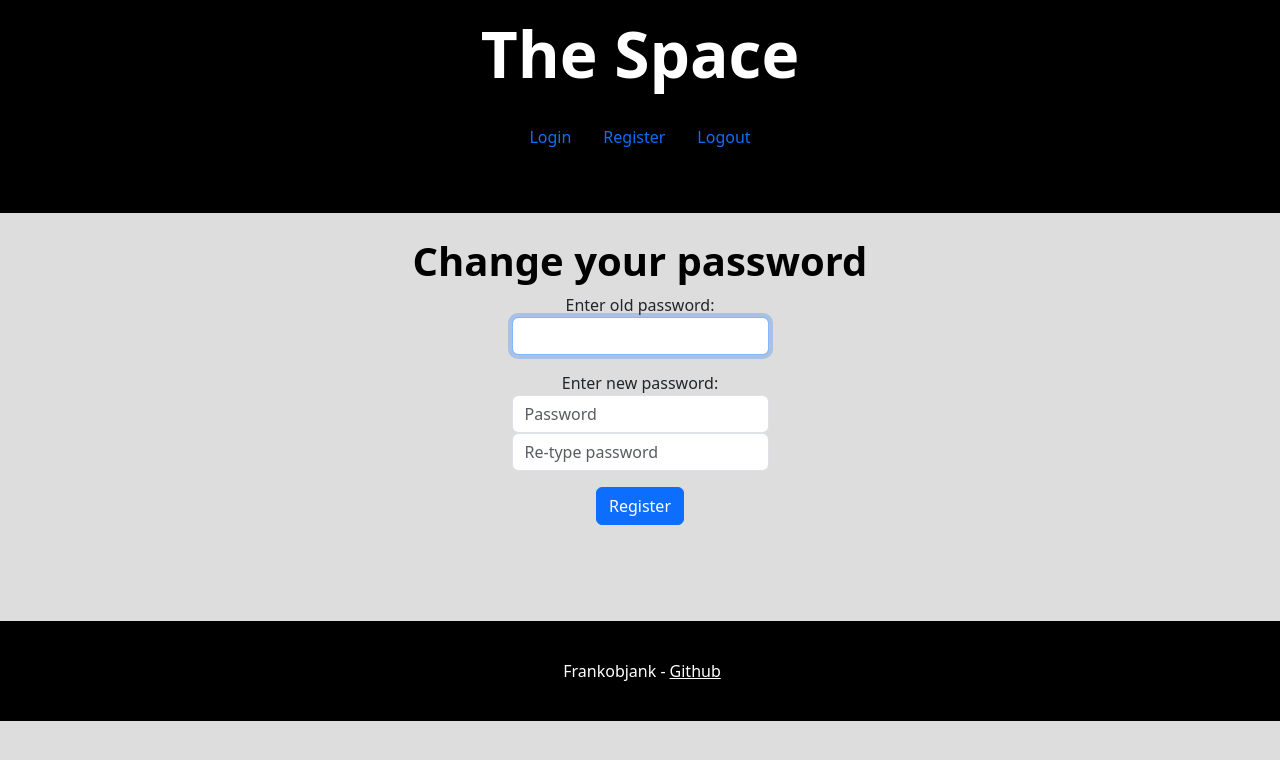
After one commit to frankobjank/cs50_final_project, a Flask app: page /change_password in a window 1280 px wide. The commit adds this page. Shown: the top 760 px of the page. Run offline with Flask 3, Linux system fonts and the light colour scheme; parts of the project's set-up code (start-up, migrations or seed data) failed here and were passed over.

Commit message:
In middle of adding login, logout, register, change password

```diff
--- a/app.py
+++ b/app.py
@@ -1,9 +1,13 @@
+# Python modules
 import flask as fl
-import minesweeper_game
 from flask_session import Session
 import sqlite3
-from time import time, strftime, localtime
+from time import time
+import werkzeug.security as ws
+
+# Python files
 from helpers import dict_factory, to_percent
+import minesweeper_game
 
 # link to access app for debug http://127.0.0.1:5000
 
@@ -129,12 +133,6 @@ def minesweeper_stats():
                 "SELECT score, win, date FROM ms_stats WHERE user_id = ? AND mode = ? AND score != 0", ("1", mode)
             )
 
-    ### To format date::
-    # for mode, response in db_responses.items():
-    #     for r in response:
-    #         r["date"] = strftime("%Y-%m-%d %H:%M:%S", localtime(r["date"]))
-    #         print(f"{mode}: {r}")
-
     # Calculate win rate and average time for win, best time for all modes
     data = {"easy": {}, "medium": {}, "hard": {}}  # {"easy": {win_rate: 0, ...} ...}
 
@@ -175,7 +173,152 @@ def minesweeper_stats():
     return fl.render_template("minesweeper_stats.html", data=data)
 
 
+@app.route("/login", methods=["GET", "POST"])
+def login():
+    """Log user in"""
+
+    # Forget any user_id
+    fl.session.clear()
+
+    # User reached route via POST (as by submitting a form via POST)
+    if fl.request.method == "POST":
+        # Ensure username was submitted
+        if not fl.request.form.get("username"):
+            return apology("must provide username", 403)
+
+        # Ensure password was submitted
+        elif not fl.request.form.get("password"):
+            return apology("must provide password", 403)
+
+        # Query database for username
+        rows = db.execute("SELECT * FROM users WHERE username = ?",
+                          fl.request.form.get("username"))
+
+        # Ensure username exists and password is correct
+        if len(rows) != 1 or not ws.check_password_hash(
+            rows[0]["hash"], fl.request.form.get("password")
+        ):
+            return apology("invalid username and/or password", 403)
+
+        # Remember which user has logged in
+        fl.session["user_id"] = rows[0]["id"]
+
+        # Redirect user to home page
+        return fl.redirect("/")
+
+    # User reached route via GET (as by clicking a link or via redirect)
+    else:
+        return fl.render_template("login.html")
+
+
+@app.route("/logout")
+def logout():
+    """Log user out"""
+
+    # Forget any user_id
+    fl.session.clear()
+
+    # Redirect user to login form
+    return fl.redirect("/")
+
+
+@app.route("/register", methods=["GET", "POST"])
+def register():
+    """Register user"""
+
+    if fl.request.method == "POST":
+        # Ensure username was submitted
+        if not fl.request.form.get("username"):
+            return apology("must provide username", 400)
+
+        # Ensure password was submitted
+        elif not fl.request.form.get("password"):
+            return apology("must provide password", 400)
+
+        # Ensure password matches confirmation
+        elif fl.request.form.get("password") != fl.request.form.get("confirmation"):
+            return apology("passwords must match", 400)
+
+        # Attempt to register account, check for dupe username
+        try:
+            # If not dupe, add row to table
+            db.execute(
+                "INSERT INTO users (username, hash) VALUES (?, ?)",
+                fl.request.form.get("username"),
+                ws.generate_password_hash(fl.request.form.get("password"))
+            )
+
+        # Dupe username
+        except ValueError:
+            return apology("username taken")
+
+        # Redirect user to login
+        return fl.redirect("/login")
+
+    # User reached route via GET (as by clicking a link or via redirect)
+    else:
+        return fl.render_template("register.html")
+
+
+@app.route("/change_password", methods=["GET", "POST"])
+def change_password():
+    """Change password"""
+
+    if fl.request.method == "POST":
+
+        # Ensure old password was submitted
+        if not fl.request.form.get("old_password"):
+            return apology("must provide password", 400)
+
+        # Ensure new password was submitted
+        elif not fl.request.form.get("new_password"):
+            return apology("must provide new password", 400)
+
+        # Ensure new password matches confirmation
+        elif fl.request.form.get("new_password") != fl.request.form.get("confirmation"):
+            return apology("new password and confirmation must match", 400)
+
+        # Query database for password hash
+        db_hash = db.execute("SELECT hash FROM users WHERE id = ?",
+                             fl.session.get("user_id"))
+
+        if len(db_hash) == 0:
+            return apology("error connecting to database", 500)
+
+        # Ensure old password is correct
+        if not ws.check_password_hash(
+            db_hash[0]["hash"], fl.request.form.get("old_password")
+        ):
+            return apology("invalid password", 403)
+
+        # Check for dupe password
+        if ws.check_password_hash(db_hash[0]["hash"], fl.request.form.get("new_password")):
+            return apology("new password cannot match old password", 400)
+
+        # If not dupe, update password hash in table
+        db.execute("UPDATE users SET hash = ? WHERE id = ?",
+                   ws.generate_password_hash(fl.request.form.get("new_password")),
+                   fl.session.get("user_id"))
+
+        fl.flash("Your password has been changed!")
+
+        # Redirect user to home
+        return fl.redirect("/")
+
+    # User reached route via GET (as by clicking a link or via redirect)
+    else:
+        return fl.render_template("change_password.html")
+
+
+def apology(message, code=400):
+    """Render message as an apology to user."""
+    return fl.render_template("apology.html", top=code, bottom=message), code
+
+
 # Add user manually; not live on site yet; no password
-def register(user_id):
+def register(pw):
     with sqlite3.connect("database.db") as conn:
-        conn.execute("INSERT INTO users (username, date) VALUES (?, ?)", (user_id, int(time())))
+        h = ws.generate_password_hash(pw)
+        conn.execute(f"UPDATE users SET pwhash = {h} WHERE id = 1")
+
+register("deventerthedragon")
--- a/helpers.py
+++ b/helpers.py
@@ -1,8 +1,7 @@
-# For returning SQL as dict
 def dict_factory(cursor, row):
+    """Returns SQL query as a dict."""
     fields = [column[0] for column in cursor.description]
     return {key: value for key, value in zip(fields, row)}
-
 
 
 def to_percent(n: float) -> str:
--- a/static/styles.css
+++ b/static/styles.css
@@ -3,6 +3,7 @@
     --grid-width: 9;
     --grid-height: 9;
     --sq-size: 1.75rem;
+    --bs-nav-link-color: white;
 }
 /* General layout */
 
@@ -26,13 +27,26 @@ h2 {
     color: #000000;
 }
 
+h3 {
+    font-size: 2rem;
+    font-weight: bold;
+    color: #ffffff;
+}
+
 header {
-    text-align: center;
+    background-color: #000000;
+    color: #ffffff;
+    margin-bottom: 1.5rem;
     padding: 1rem 1rem;
+    justify-content: center;
 }
 
 body {
     background-color: #dddddd;
+}
+
+a {
+    color: #ffffff
 }
 
 .container-custom {
@@ -41,15 +55,28 @@ body {
     justify-content: center;
     align-items: center;
     margin-bottom: 1.5rem;
-    /* padding: 2rem 1.5rem; */
     gap: 4rem; /* Adjust the spacing between items */
 }
 
 footer {
     background-color: #000000;
     color: #ffffff;
-    padding-top: 6rem;
+    /* padding-top: 6rem; */
     margin-top: 6rem;
+    align-items: center;
+    display: flex;
+    justify-content: center;
+    height: 100px;
+}
+
+.signature {
+    color: #ffffff;
+    display: flex;
+    justify-content: center;
+}
+
+.filler-span {
+    min-width: 30px;
 }
 
 .card {
@@ -122,15 +149,6 @@ footer {
     padding: .25rem;
     color: #0b3a5e;
     outline-offset: .2rem;
-    outline: groove rgb(93, 91, 91);
-    background-color: #c3ddda;
-    /* box-shadow:
-    inset #059c8e 0 0 0 1px,
-    inset #009688 0 0 0 5px,
-    inset #0cab9c 0 0 0 10px,
-    inset #1fbdae 0 0 0 11px,
-    inset #8ce9ff 0 0 0 16px; */
-
 }
 
 .panel-button {
--- /dev/null
+++ b/templates/change_password.html
@@ -0,0 +1,22 @@
+{% extends "layout.html" %}
+
+{% block title %}
+    Change Password
+{% endblock %}
+
+{% block main %}
+    <h2>Change your password</h2>
+    <form action="/change_password" method="post">
+
+        <div class="mb-3">
+            <label for="old_password">Enter old password:</label>
+            <input autocomplete="off" autofocus class="form-control mx-auto w-auto" id="old_password" name="old_password" type="password">
+        </div>
+        <div class="mb-3">
+            <label for="new_password">Enter new password:</label>
+            <input class="form-control mx-auto w-auto" id="new_password" name="new_password" placeholder="Password" type="password">
+            <input class="form-control mx-auto w-auto" name="confirmation" placeholder="Re-type password" type="password">
+        </div>
+        <button class="btn btn-primary" type="submit">Register</button>
+    </form>
+{% endblock %}
--- a/templates/layout.html
+++ b/templates/layout.html
@@ -19,25 +19,36 @@
         <link href="/static/favicon.png" rel="icon">
 
         <title>The Space: {% block title %}{% endblock %}</title>
-
     </head>
 
     <body>
-        <div class="nav">
+        <header class="text-center">
             <a class="nav-link" href="/" btn><h1>The Space</h1></a>
-        </div>
-        <header>
+            <div class="nav">
+                <a class="nav-link" href="/login">Login</a>
+                <a class="nav-link" href="/register">Register</a>
+                <a class="nav-link" href="/logout">Logout</a>
+            </div>
+
             {% if get_flashed_messages() %}
                 <div class="alert alert-primary mb-0 text-center" role="alert">
                     {{ get_flashed_messages() | join(" ") }}
                 </div>
             {% endif %}
-
+        </header>
+        <div class="sub-header text-center">
             {% block header %}{% endblock %}
-        </header>
+        </div>
         <main class="container text-center">
             {% block main %}{% endblock %}
         </main>
-        <footer class="text-center"></footer>
+        <footer class="text-center">
+            <div class="signature">
+                <span class="mx-1">Frankobjank -</span>
+                <span class="filler-span">
+                    <span><a href="https://github.com/frankobjank/">Github</a></span>
+                </span>
+            </div>
+        </footer>
     </body>
 </html>
```
Also changed, not shown: templates/login.html (added, +17 -0 lines), templates/register.html (added, +18 -0 lines), database.db.
